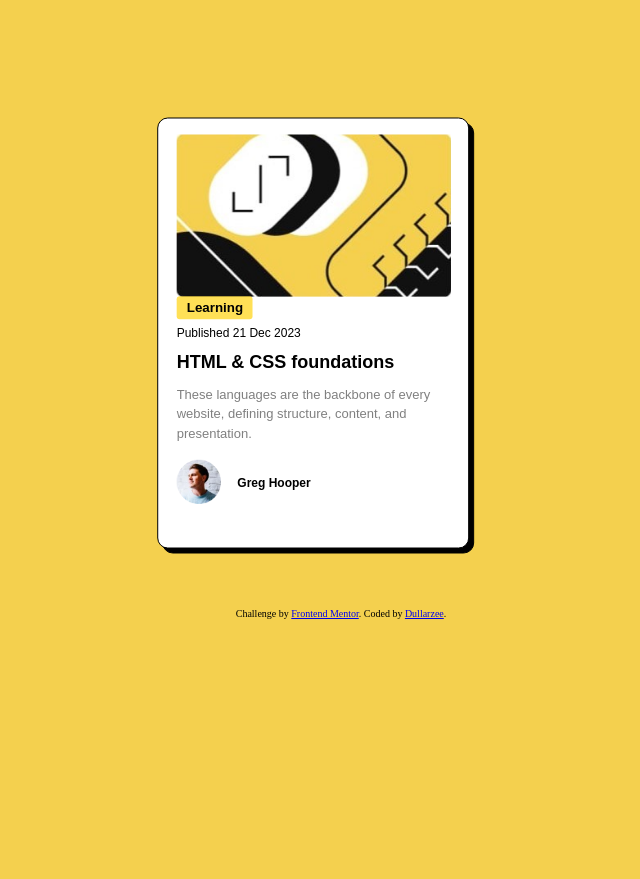
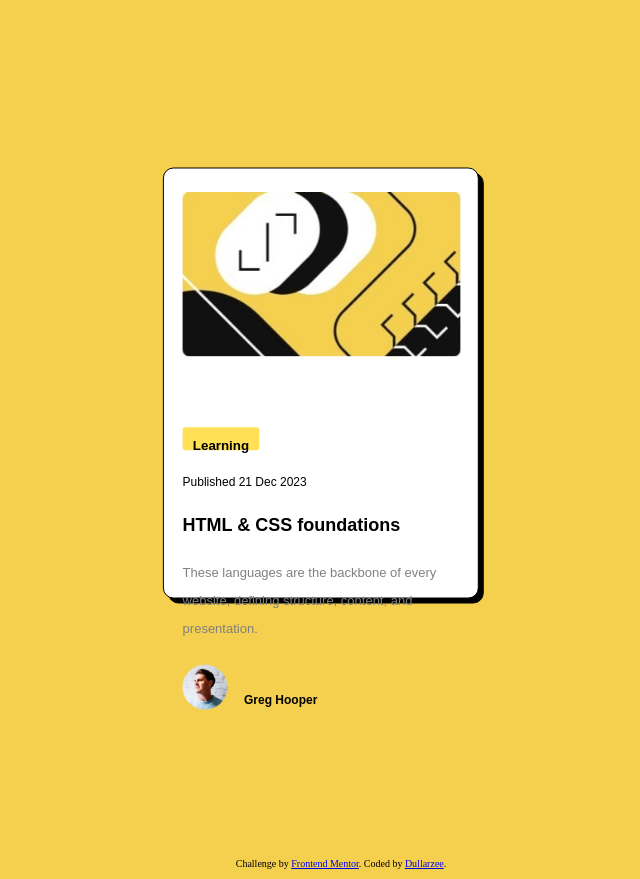
Before and after one commit to dullarzee/dullarzee.github.io, a plain HTML site: page index.html in a window 1280 px wide. Shown: the whole page, without its empty margins (299-939 px from the left). Before the commit the page ends 800 px from the top, so only its background shows below. Drawn offline with Linux system fonts and the light colour scheme.

Commit message:
second improvement

```diff
--- a/blogCss.css
+++ b/blogCss.css
@@ -5,3 +5,8 @@
 .font{
     font-size: 10px;
 }
+
+.fit{
+    width:100vw;
+    height:100vh;
+}
--- a/index.html
+++ b/index.html
@@ -15,7 +15,7 @@
 
   <main>
 
-      <svg width="100%" height="550">
+      <svg class="fit">
 
               <defs>
                 <filter id="drop-shadow">
```
